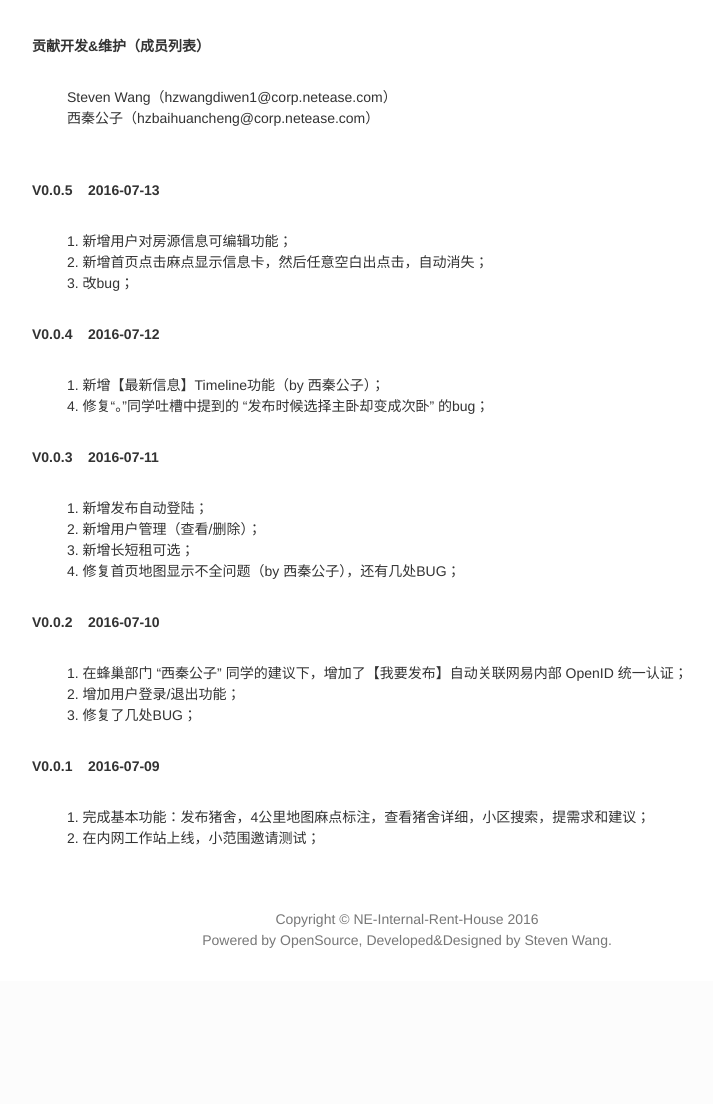
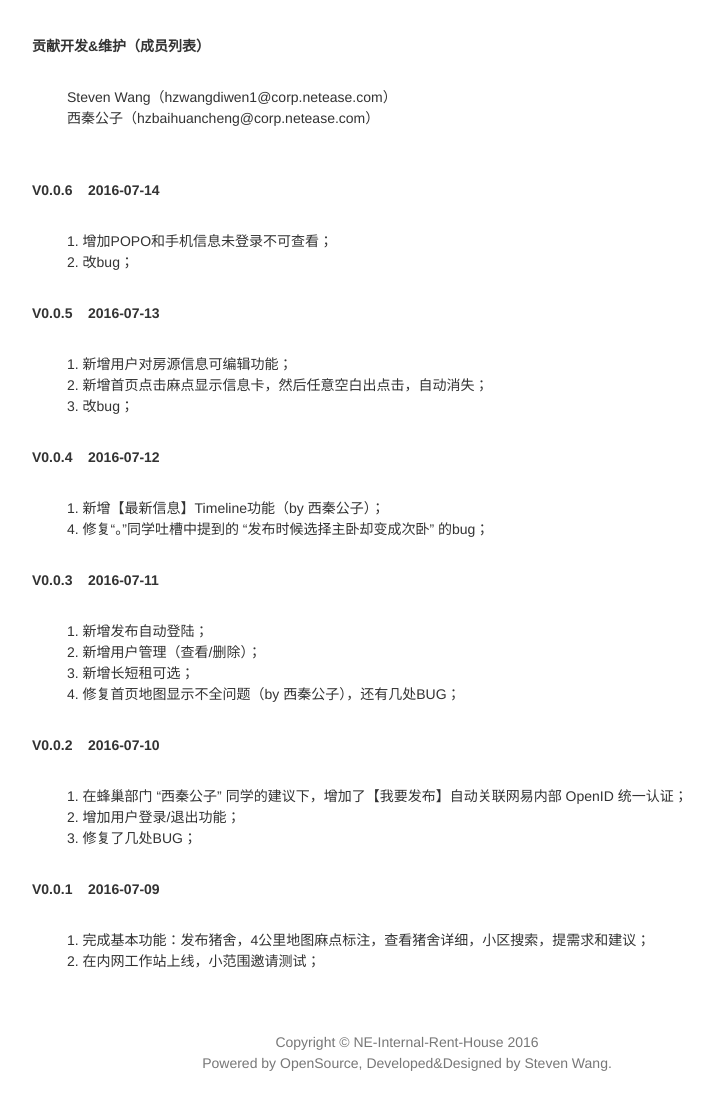
Before and after one commit to wangdiwen/rent_house, a CodeIgniter app: page /database/release/index in a window 1280 px wide. Shown: the part 314-1418 px from the top of the page, without its empty margins (233-946 px from the left). Before the commit the page ends 1262 px from the top, so only its background shows below. Run offline with CodeIgniter, Linux system fonts and the light colour scheme; some libraries are stand-ins or nearby versions.

Commit message:
update log

```diff
--- a/application/views/releaselog.php
+++ b/application/views/releaselog.php
@@ -27,6 +27,13 @@
             西秦公子（hzbaihuancheng@corp.netease.com）<br/>
             &nbsp;&nbsp;&nbsp;&nbsp;&nbsp;&nbsp;&nbsp;&nbsp;
           </p>
+          <p><strong>V0.0.6&nbsp;&nbsp;&nbsp;&nbsp;2016-07-14</strong></p>
+          <p>&nbsp;&nbsp;&nbsp;&nbsp;&nbsp;&nbsp;&nbsp;&nbsp;
+            1. 增加POPO和手机信息未登录不可查看；<br/>
+            &nbsp;&nbsp;&nbsp;&nbsp;&nbsp;&nbsp;&nbsp;&nbsp;
+            2. 改bug；
+          </p>
+
           <p><strong>V0.0.5&nbsp;&nbsp;&nbsp;&nbsp;2016-07-13</strong></p>
           <p>&nbsp;&nbsp;&nbsp;&nbsp;&nbsp;&nbsp;&nbsp;&nbsp;
             1. 新增用户对房源信息可编辑功能；<br/>
```
